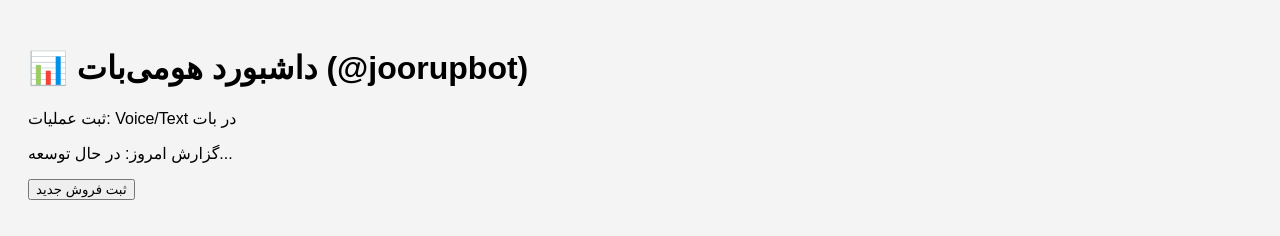
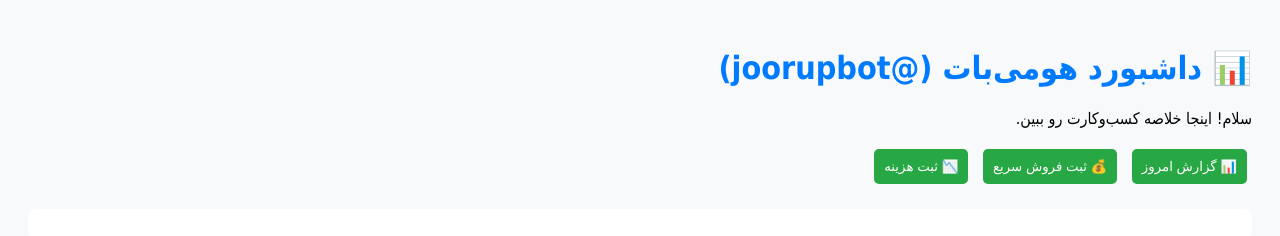
Before and after one commit to kavesmailey/joorup, a website: page index.html in a window 1280 px wide. Drawn offline with Linux system fonts and the light colour scheme.

Commit message:
Update index.html

```diff
--- a/index.html
+++ b/index.html
@@ -1,14 +1,37 @@
 <!DOCTYPE html>
-<html>
+<html lang="fa" dir="rtl">
 <head>
   <meta charset="UTF-8">
+  <meta name="viewport" content="width=device-width, initial-scale=1.0">
   <title>جووراپ داشبورد</title>
-  <style>body{font-family:Arial; padding:20px; background:#f4f4f4;}</style>
+  <style>
+    body { font-family: Tahoma; padding: 20px; background: #f8f9fa; text-align: right; }
+    h1 { color: #007bff; }
+    button { padding: 10px; margin: 5px; background: #28a745; color: white; border: none; border-radius: 5px; }
+  </style>
 </head>
 <body>
   <h1>📊 داشبورد هومی‌بات (@joorupbot)</h1>
-  <p>ثبت عملیات: Voice/Text در بات</p>
-  <p>گزارش امروز: در حال توسعه...</p>
-  <button onclick="alert('به زودی ثبت سریع از اینجا!')">ثبت فروش جدید</button>
+  <p>سلام! اینجا خلاصه کسب‌وکارت رو ببین.</p>
+
+  <button onclick="showReport()">📊 گزارش امروز</button>
+  <button onclick="registerSale()">💰 ثبت فروش سریع</button>
+  <button onclick="registerCost()">📉 ثبت هزینه</button>
+
+  <div id="result" style="margin-top:20px; padding:15px; background:white; border-radius:8px;"></div>
+
+  <script>
+    function showReport() {
+      document.getElementById('result').innerHTML = '<p>📈 فروش امروز: ۳ تراکنش<br>📉 هزینه: ۲ مورد<br>سود تخمینی: +۱۲۰۰۰۰۰ تومان</p>';
+    }
+    function registerSale() {
+      const amount = prompt("مبلغ فروش (تومان):");
+      document.getElementById('result').innerHTML = `<p>💰 فروش ${amount} تومان ثبت شد!</p>`;
+    }
+    function registerCost() {
+      const amount = prompt("مبلغ هزینه (تومان):");
+      document.getElementById('result').innerHTML = `<p>📉 هزینه ${amount} تومان ثبت شد!</p>`;
+    }
+  </script>
 </body>
 </html>
```
